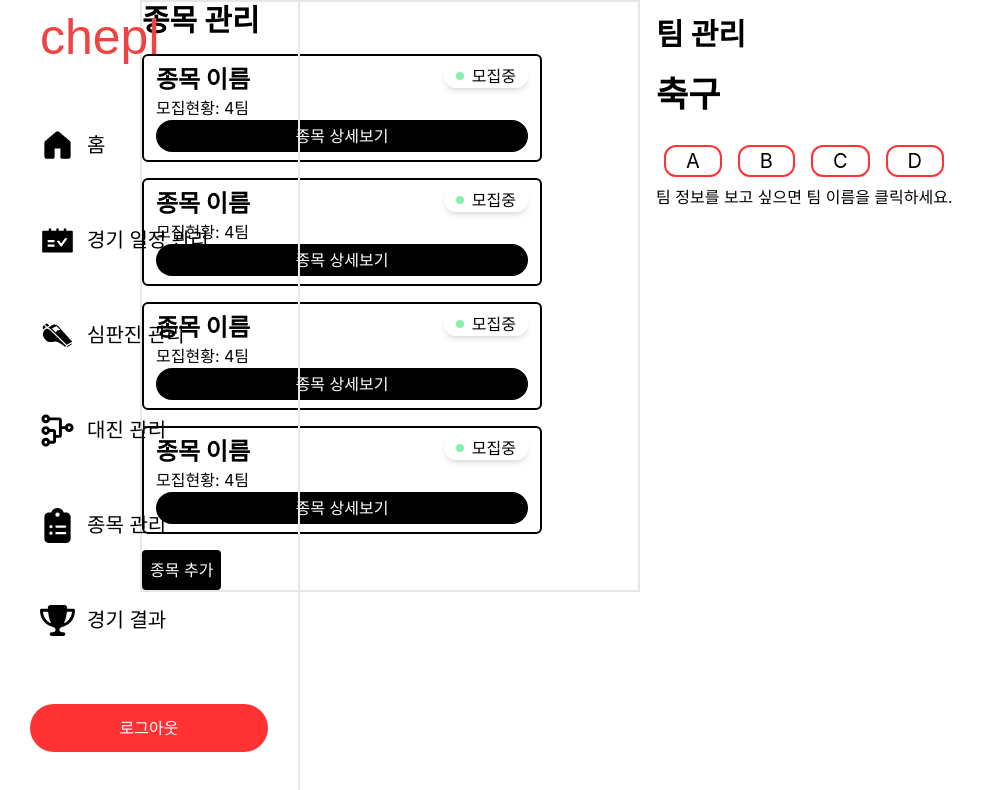
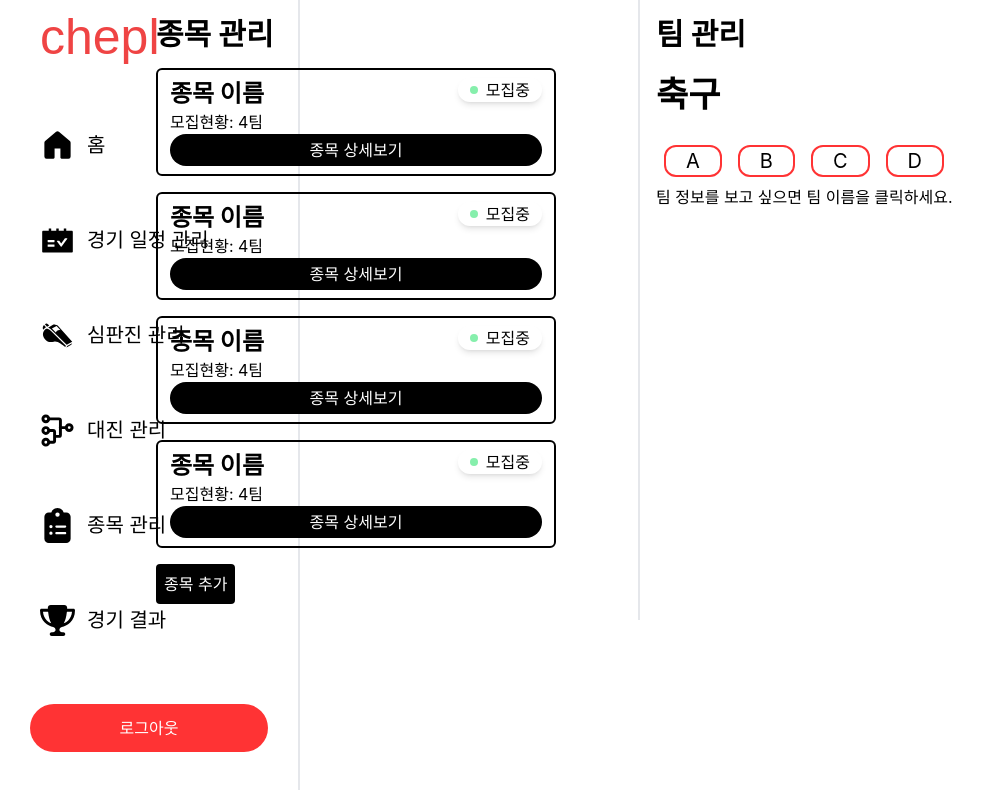
Before and after one commit to 24SummerHackerton/SummerHackaton-FE, a React (Create React App) app: page /manage in a window 1280 px wide. Shown: the top 790 px of the page, without its empty margins (0-985 px from the left). Built offline with nearby package versions, Linux system fonts and the light colour scheme.

Commit message:
schedule2

```diff
--- a/src/desktop/desktopViews/DesktopManage.jsx
+++ b/src/desktop/desktopViews/DesktopManage.jsx
@@ -203,7 +203,7 @@ export default function DesktopManage() {
 
   return (
     <div className="flex">
-      <div className="w-[500px] border-2">
+      <div className="p-4 border-r-2 sticky top-0 w-[500px]">
         <div className="text-3xl font-bold mb-4">종목 관리</div>
         <div className="flex flex-col gap-4">
           <PartCard
```
